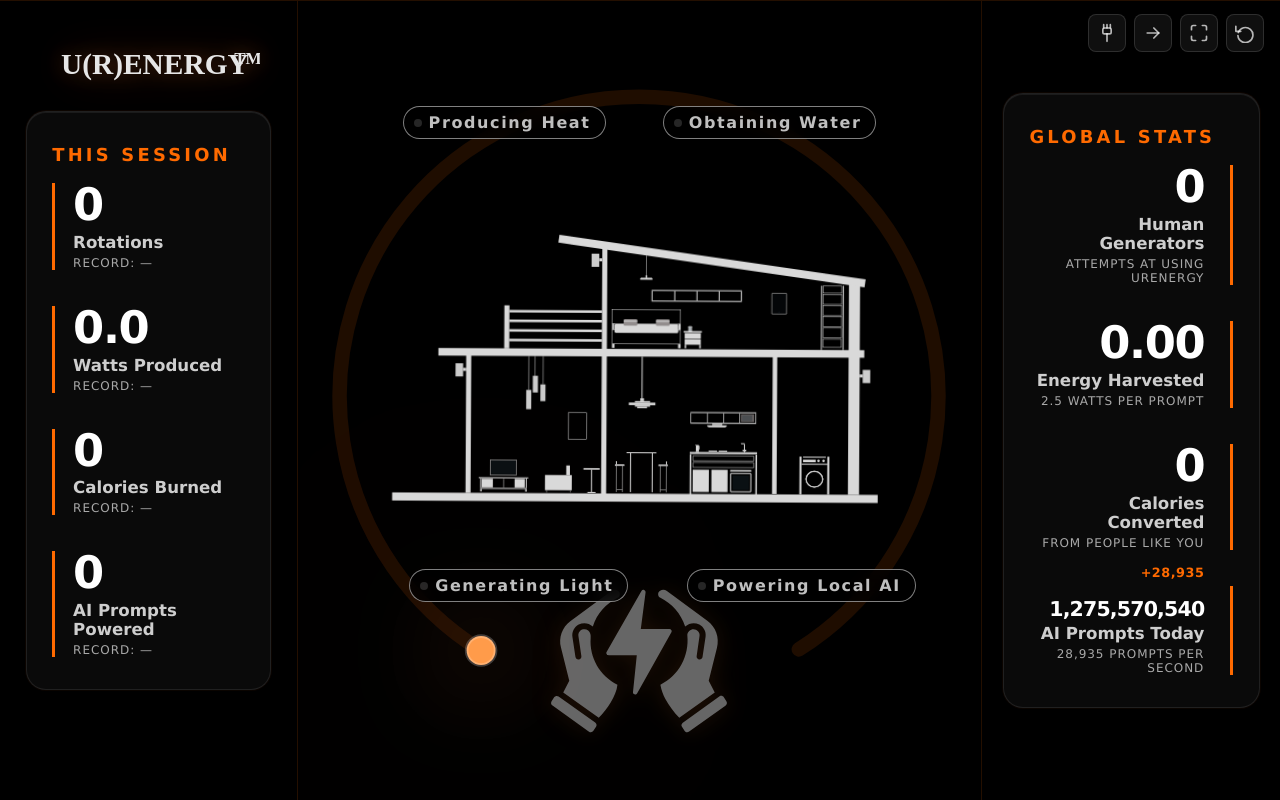
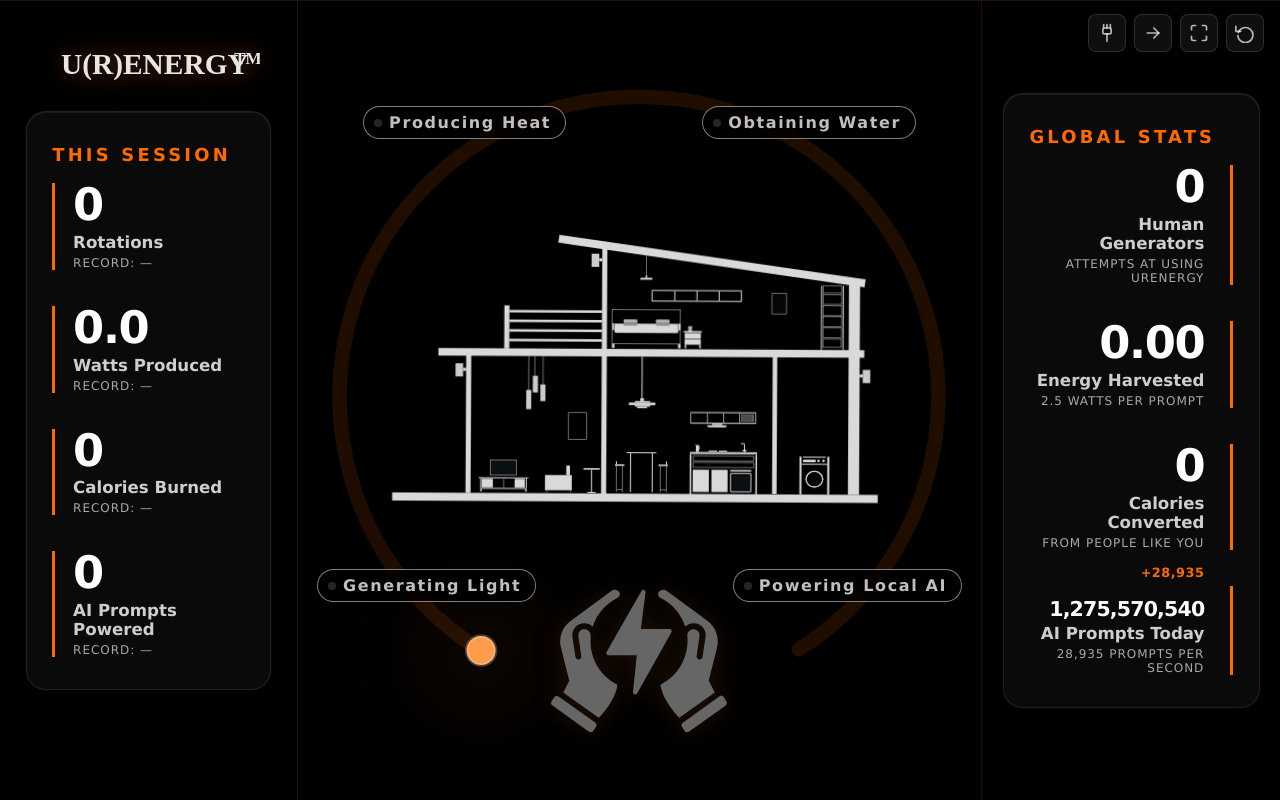
Before and after one commit to k-r-o-y/URENERGY-HOUSE-UI, a website with bundled scripts: page index.html in a window 1280 px wide. Built offline with nearby package versions, Linux system fonts and the light colour scheme.

Commit message:
Updated chip positions

```diff
--- a/styles.css
+++ b/styles.css
@@ -479,22 +479,22 @@ body {
 
 .chip-br {
   bottom: 24%;
-  left: 15%;
+  left: 1%;
 }
 
 .chip-tl {
   top: 12%;
-  left: 14%;
+  left: 8%;
 }
 
 .chip-tr {
   top: 12%;
-  right: 14%;
+  right: 8%;
 }
 
 .chip-bl {
   bottom: 24%;
-  right: 8%;
+  right: 1%;
 }
 
 .chip-r {
```
